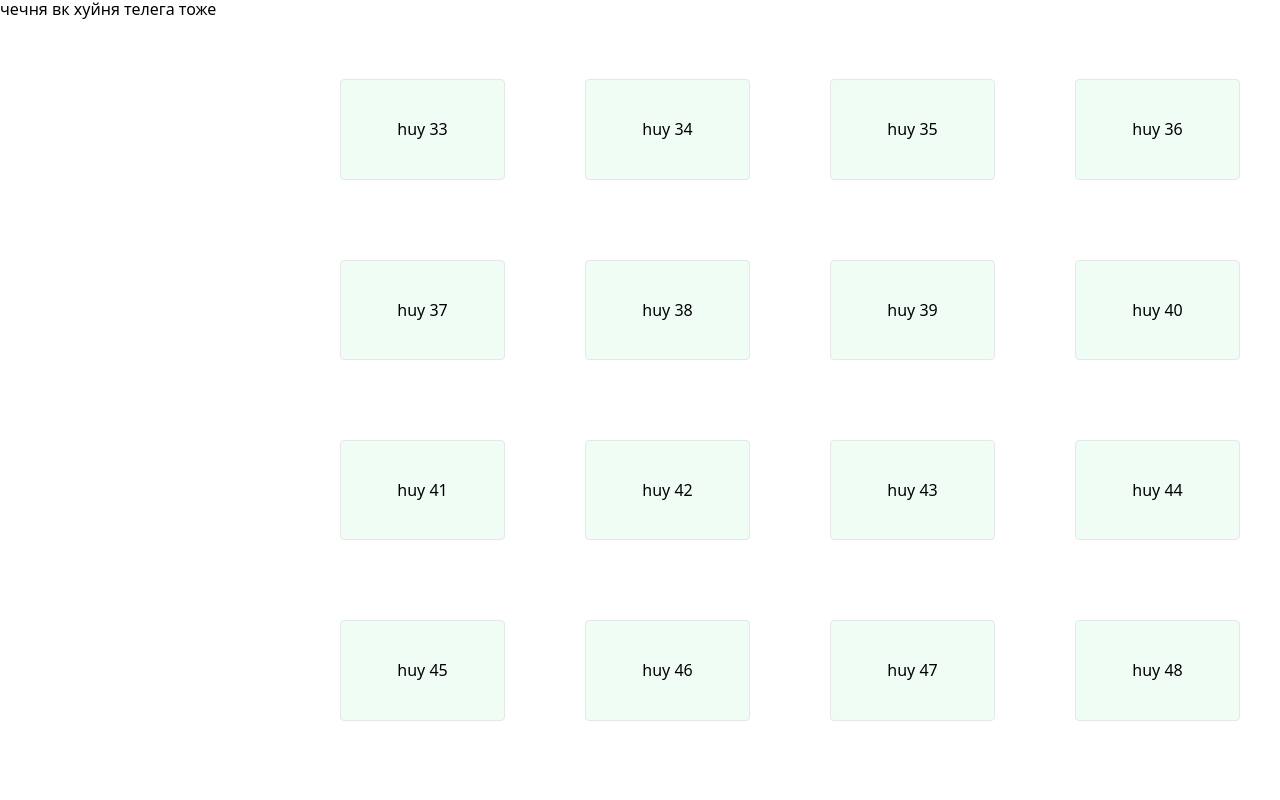
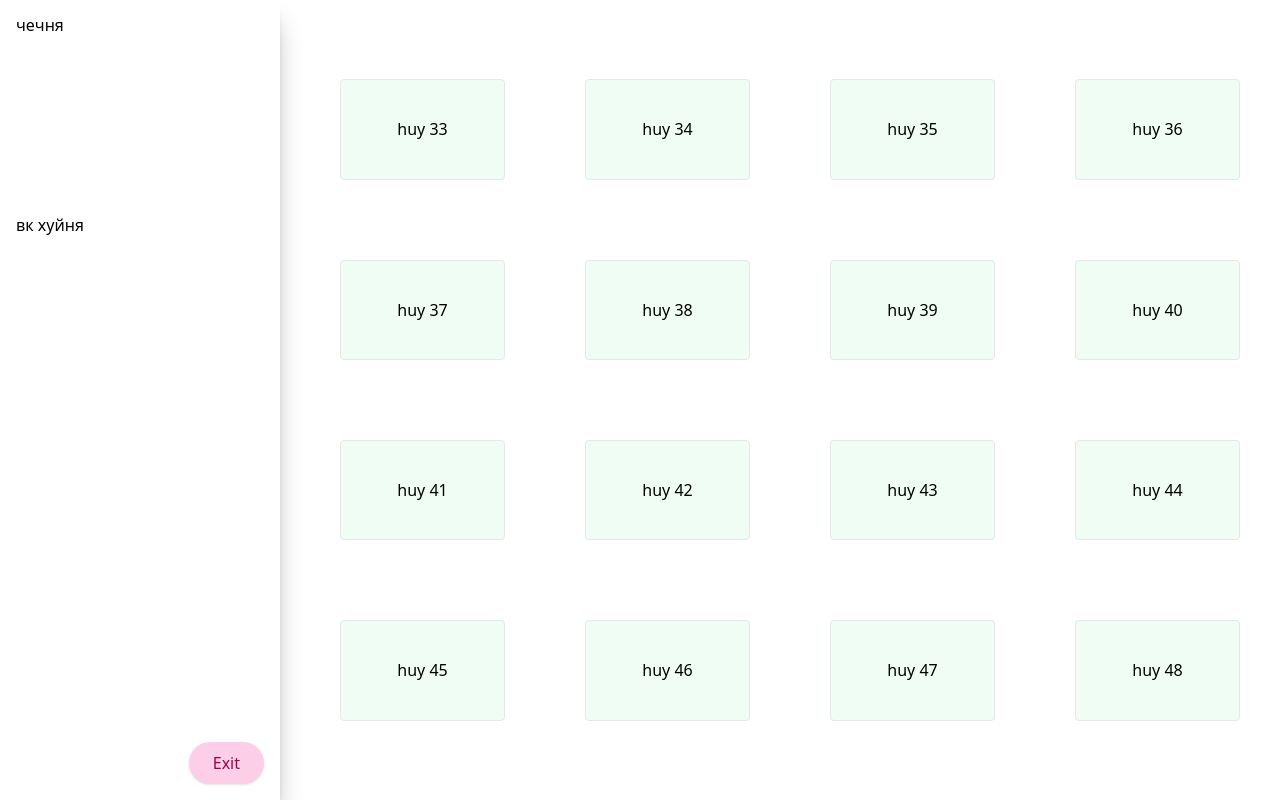
Before and after one commit to assasin0076/newbie_practice, a Vue app: page /home in a window 1280 px wide. Shown: the top 800 px of the page. Built offline with nearby package versions, Linux system fonts and the light colour scheme.

Commit message:
feat: добавил кнопка выходы и делает выход

```diff
--- a/src/views/HomeView.vue
+++ b/src/views/HomeView.vue
@@ -1,11 +1,27 @@
 <script setup lang="ts">
+import { useRouter } from 'vue-router'
+
+const router = useRouter()
+const goHome = () => {
+    router.push({
+      name: 'auth'
+    })
+}
 </script>
 
 <template>
-  <div class="fixed flex w-[280px] h-full">
-    чечня
-    вк хуйня
-    телега тоже
+  <div class="fixed flex flex-col w-[280px] h-full p-2 shadow-xl/30">
+    <div class="h-[200px] p-2">
+      чечня
+    </div>
+    <div class="flex-1 p-2">
+      вк хуйня
+    </div>
+    <div class="h-[200px] p-2 flex justify-end items-end">
+      <button class="px-6 py-3 bg-pink-200 text-pink-800 font-medium rounded-full shadow-sm hover:bg-pink-300 focus:outline-none focus:ring-2 focus:ring-pink-400 focus:ring-opacity-50 transition duration-300 ease-in-out" @click="goHome">
+        Exit
+      </button>
+    </div>
   </div>
   <div class="pl-[300px] flex h-screen">
     <div class="w-full p-10 flex items-center justify-center">
```
